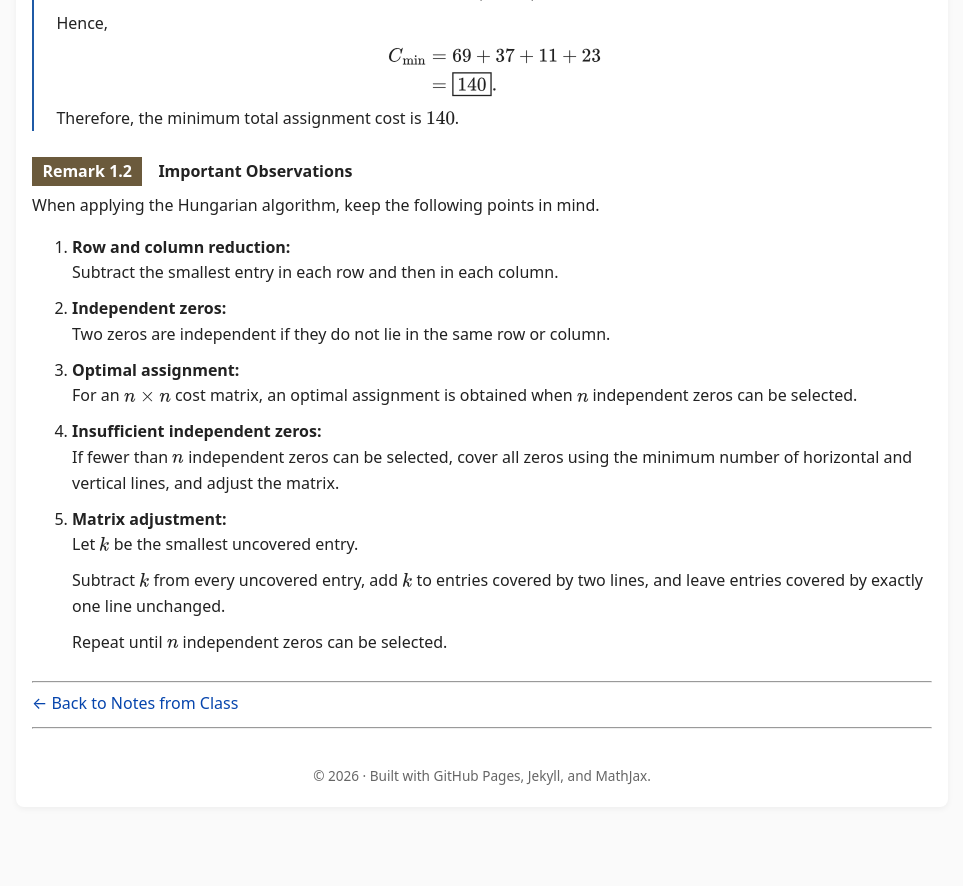
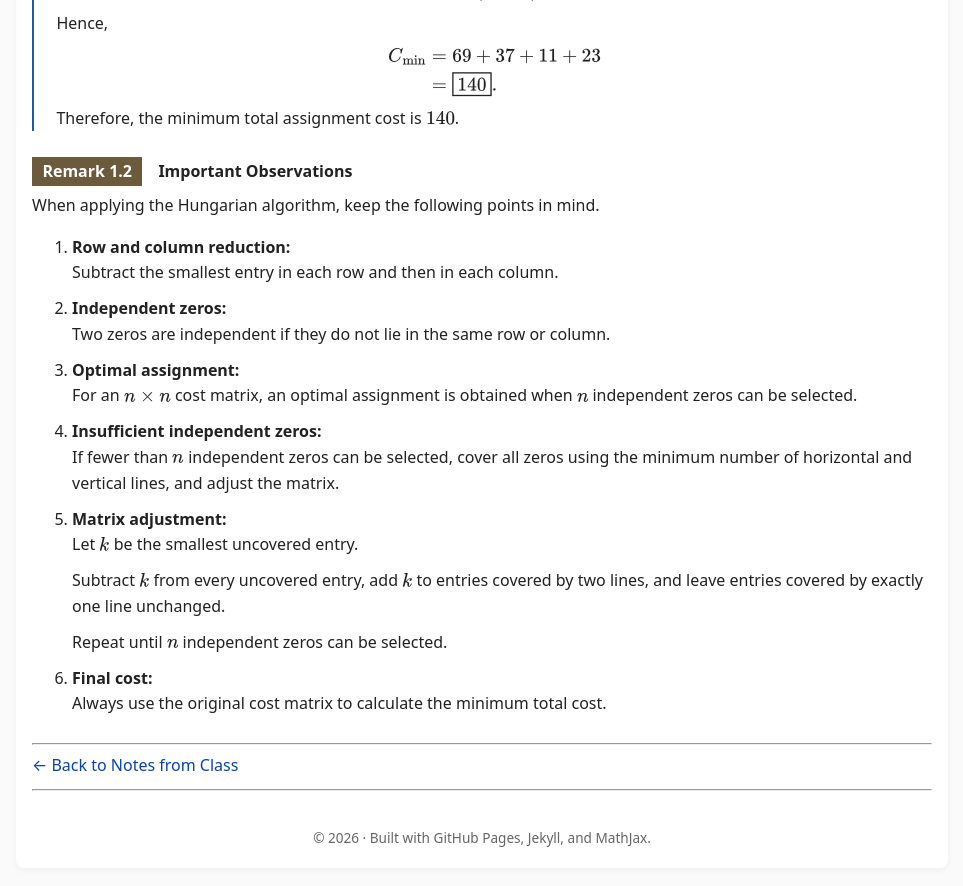
Before and after one commit to SaleemKamaludin/SaleemKamaludin.github.io, a Jekyll site: the page built from courses/math-2276/notes-from-class/supplementary-lecture-6/index.md, in a window 1280 px wide and 900 px high, scrolled down 6062 px. Shown: the top 886 px of the window, without its empty margins (158-1121 px from the left). Built offline with Jekyll 4.4.1, drawn with Linux system fonts in a browser that asks for light colours; before the commit the page ends 6901 px from its top, so only the background shows below that.

Commit message:
Complete Important Observations remark in Lecture 6

```diff
--- a/courses/math-2276/notes-from-class/supplementary-lecture-6/index.md
+++ b/courses/math-2276/notes-from-class/supplementary-lecture-6/index.md
@@ -984,6 +984,15 @@ C_{\min}
           be selected.
         </p>
       </li>
+
+      <li id="remark-hungarian-important-observations-item-6">
+        <strong>Final cost:</strong>
+
+        <p>
+          Always use the original cost matrix
+          to calculate the minimum total cost.
+        </p>
+      </li>
 </ol>
 
   </div>
```
